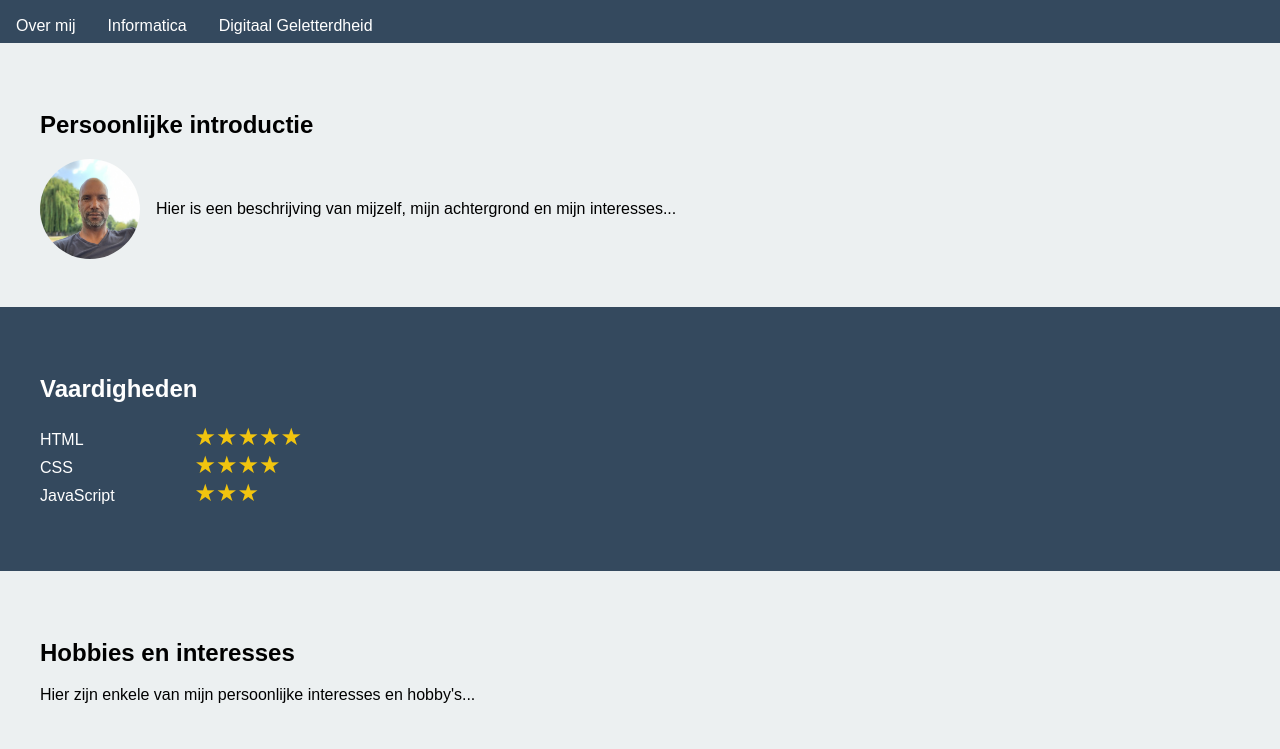
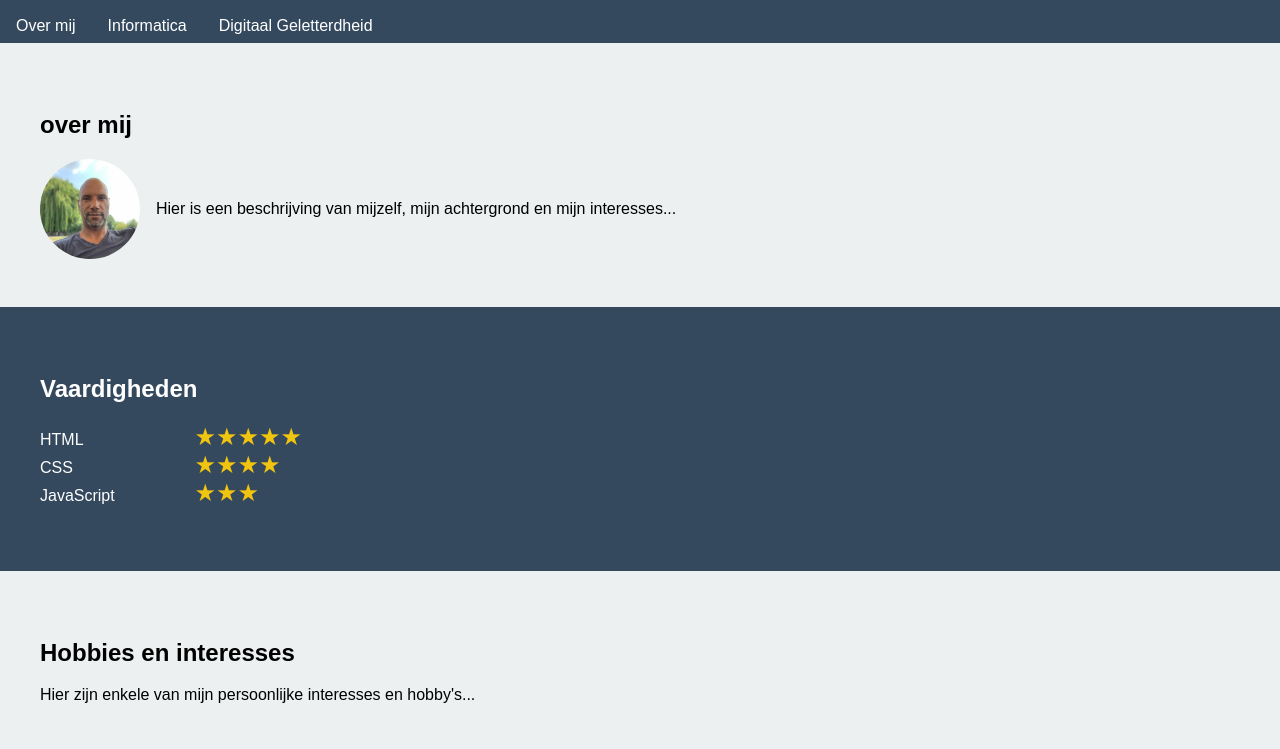
Before and after one commit to zemol123/nig, a plain HTML site: page index.html in a window 1280 px wide. Shown: the part 51-800 px from the top of the page. Drawn offline with Linux system fonts and the light colour scheme.

Commit message:
Update index.html

```diff
--- a/index.html
+++ b/index.html
@@ -41,7 +41,7 @@
         <!-- Persoonlijke introductie -->
         <section class="section-light">
             <div class="container">
-                <h2>Persoonlijke introductie</h2>
+                <h2>over mij </h2>
                 <div class="intro-content">
                     <img src="img/me.jpg" alt="Your Name" class="profile-picture">
                     <p>Hier is een beschrijving van mijzelf, mijn achtergrond en mijn interesses...</p>
```
